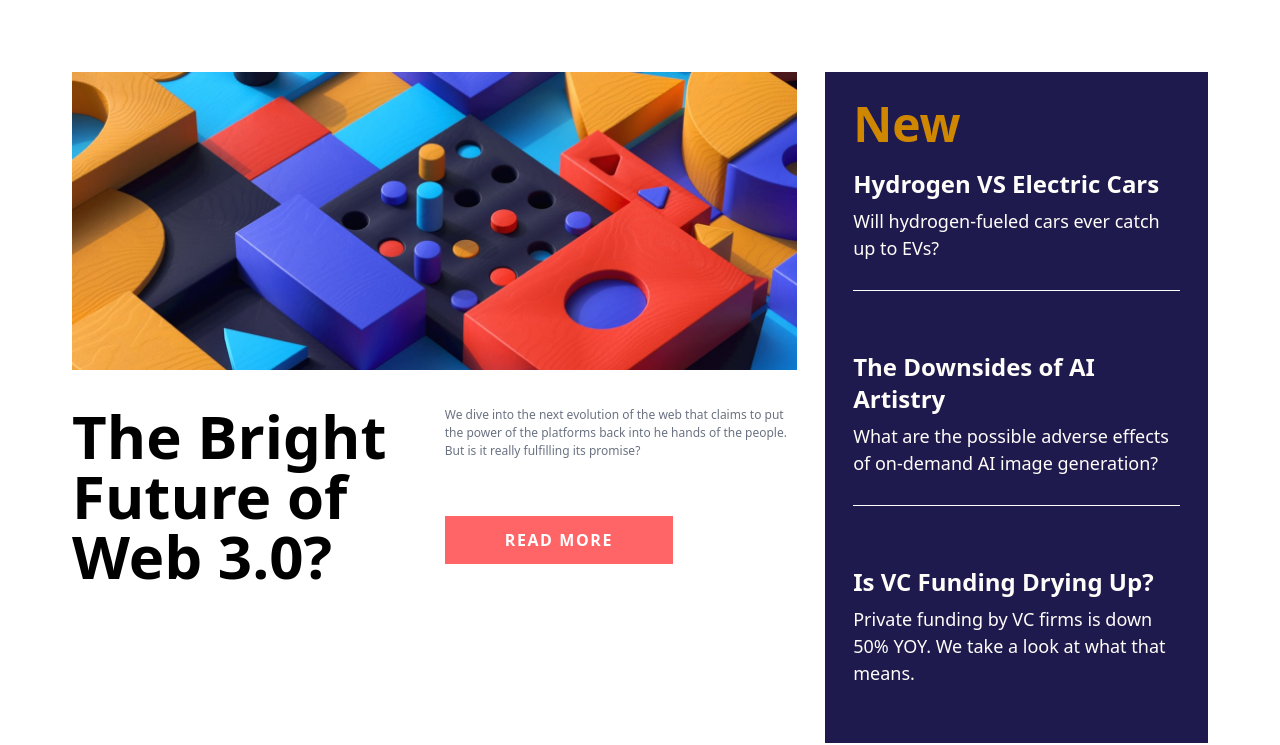
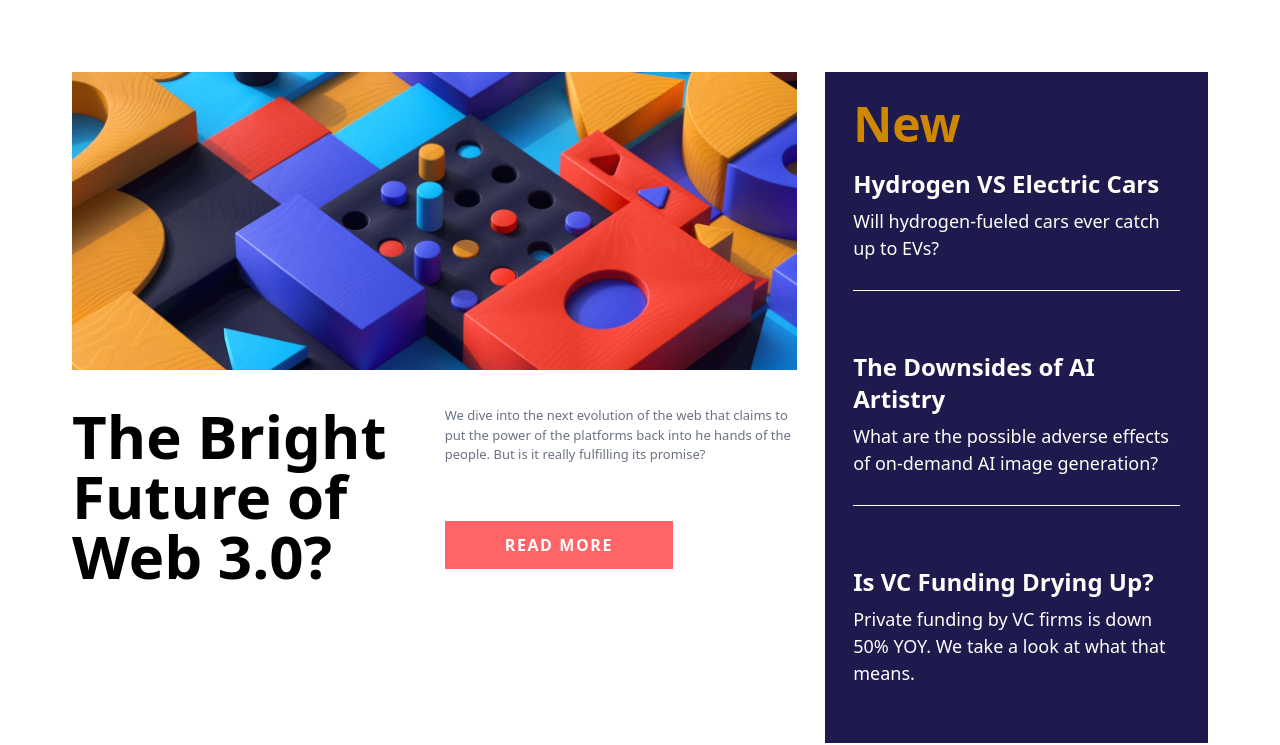
Before and after one commit to PopoolaHakeem/news, a plain HTML site: page index.html in a window 1280 px wide. Shown: the part 88-833 px from the top of the page. Drawn offline with nearby package versions, Linux system fonts and the light colour scheme.

Commit message:
News Design

```diff
--- a/index.html
+++ b/index.html
@@ -65,7 +65,7 @@
                     </div>
 
                     <div class=" flex flex-col md:w-[50%] md:space-y-5 lg:w-[50%] lg:space-y-5 ">
-                        <p class="block leading- text-[12px] text-gray-500">
+                        <p class="block leading- text-[13px] text-gray-500">
                             <span>We dive into the next evolution of the web that</span>
                             <span>claims to put the power of the platforms back into</span>
                             <span>he hands of the people. But is it really fulfilling its</span>
```
